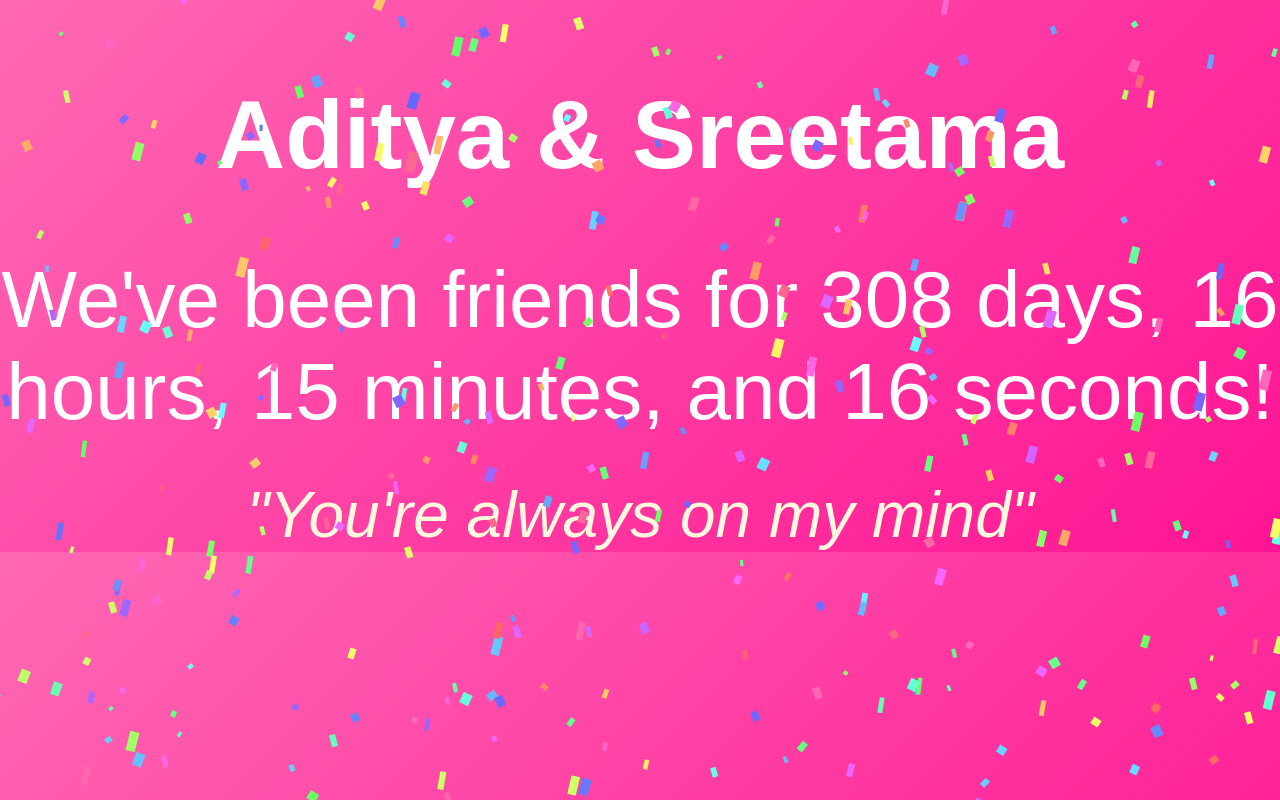
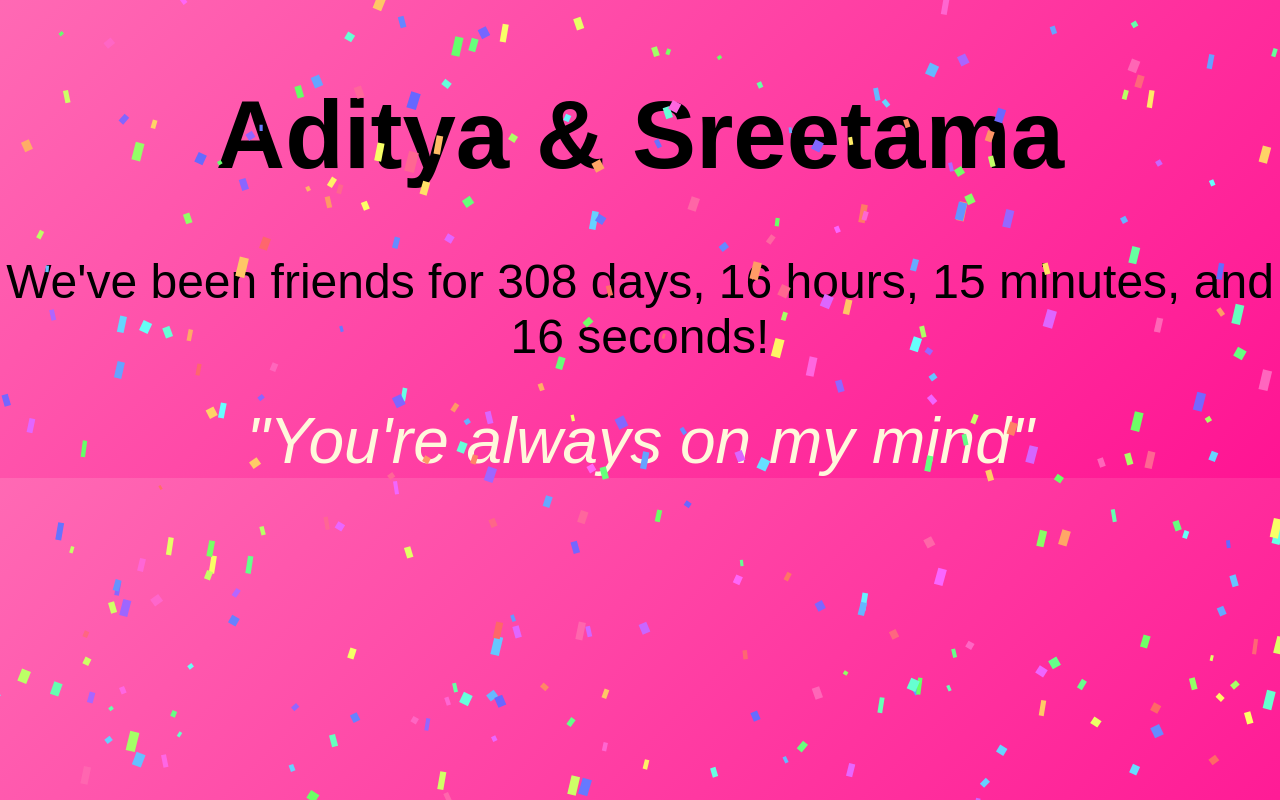
Before and after one commit to adityaoncrack/Te-Amo, a plain HTML site: page index.html in a window 1280 px wide. Drawn offline with Linux system fonts and the light colour scheme.

Commit message:
index.html

```diff
--- a/index.html
+++ b/index.html
@@ -9,7 +9,7 @@
       padding: 0;
       background: linear-gradient(135deg, #ff69b4, #ff1493);
       font-family: 'Arial', sans-serif;
-      color: #fff;
+      color: #fff69b4 ;
       text-align: center;
       overflow: hidden;
     }
@@ -18,7 +18,7 @@
       font-size: 6em;
     }
     #timer {
-      font-size: 5em;
+      font-size: 3em;
       margin-top: 20px;
     }
     .quote {
```
